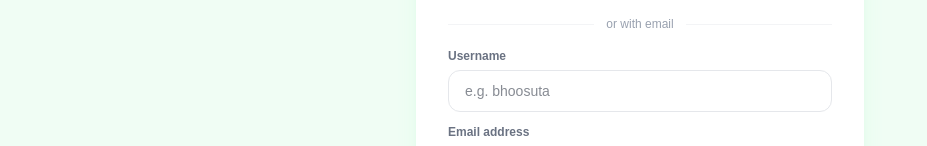
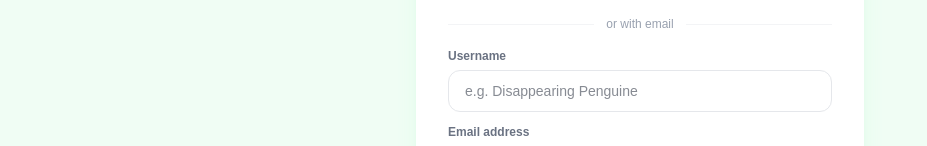
Before and after one commit to BhoosutaArora/cucumber-app, a Next.js app: page /login in a window 1280 px wide. Both pictures are taken after a click on the button "Sign up free". Shown: the part 338-484 px from the top of the page, without its empty margins (0-927 px from the left). Built offline with nearby package versions, Linux system fonts and the light colour scheme; no server answers.

Commit message:
better username placeholder

```diff
--- a/app/dashboard/page.tsx
+++ b/app/dashboard/page.tsx
@@ -73,7 +73,7 @@ export default function Dashboard() {
               type="text"
               value={newUsernameInput}
               onChange={(e) => { setNewUsernameInput(e.target.value); setUsernameError('') }}
-              placeholder="e.g. bhoosuta"
+              placeholder="e.g. Disappearing Penguine "
               className="w-full border border-gray-200 rounded-xl px-4 py-3 text-sm text-gray-900 outline-none focus:border-green-400 focus:ring-2 focus:ring-green-100 transition-all mb-3"
             />
             {usernameError && (
--- a/app/login/page.tsx
+++ b/app/login/page.tsx
@@ -116,7 +116,7 @@ export default function Login() {
                 type="text"
                 value={username}
                 onChange={(e) => setUsername(e.target.value)}
-                placeholder="e.g. bhoosuta"
+                placeholder="e.g. Disappearing Penguine"
                 className="w-full border border-gray-200 rounded-xl px-4 py-2.5 text-sm text-gray-900 outline-none focus:border-green-400 focus:ring-2 focus:ring-green-100 transition-all"
               />
             </div>
```
